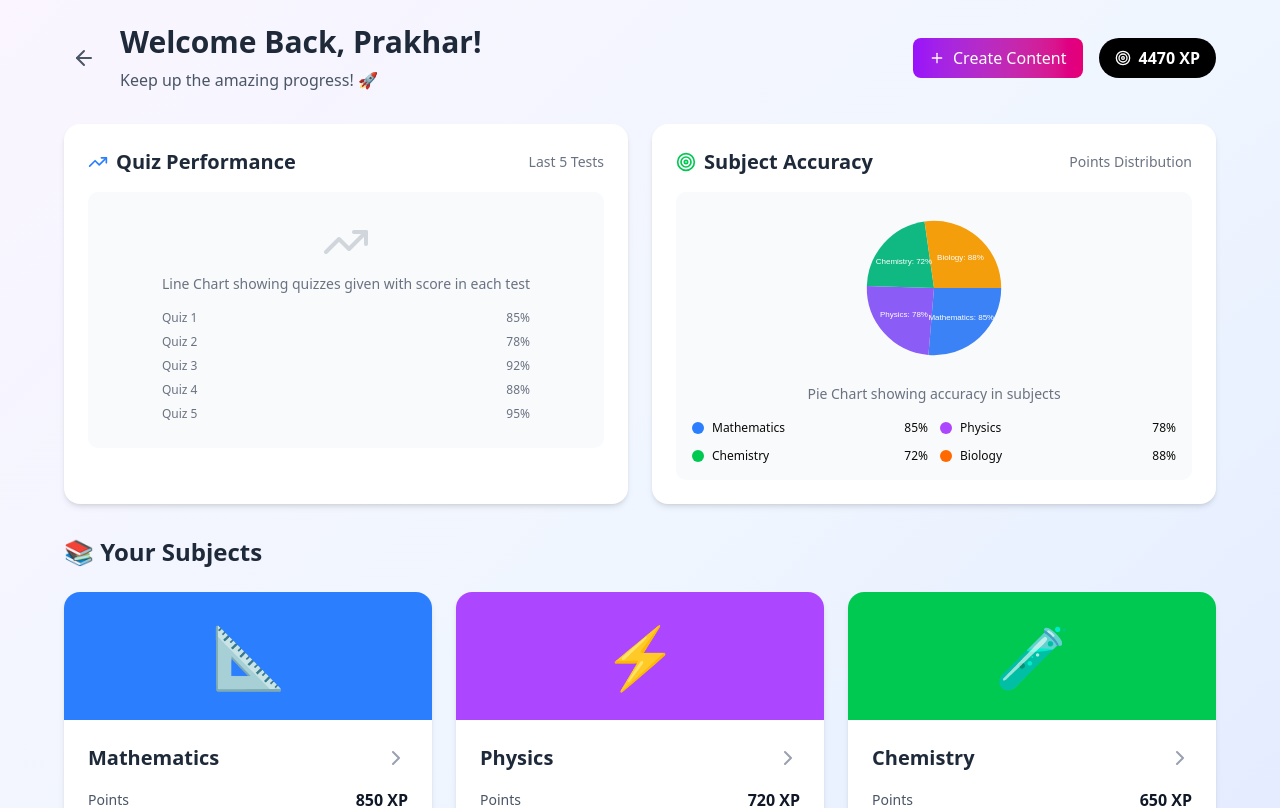
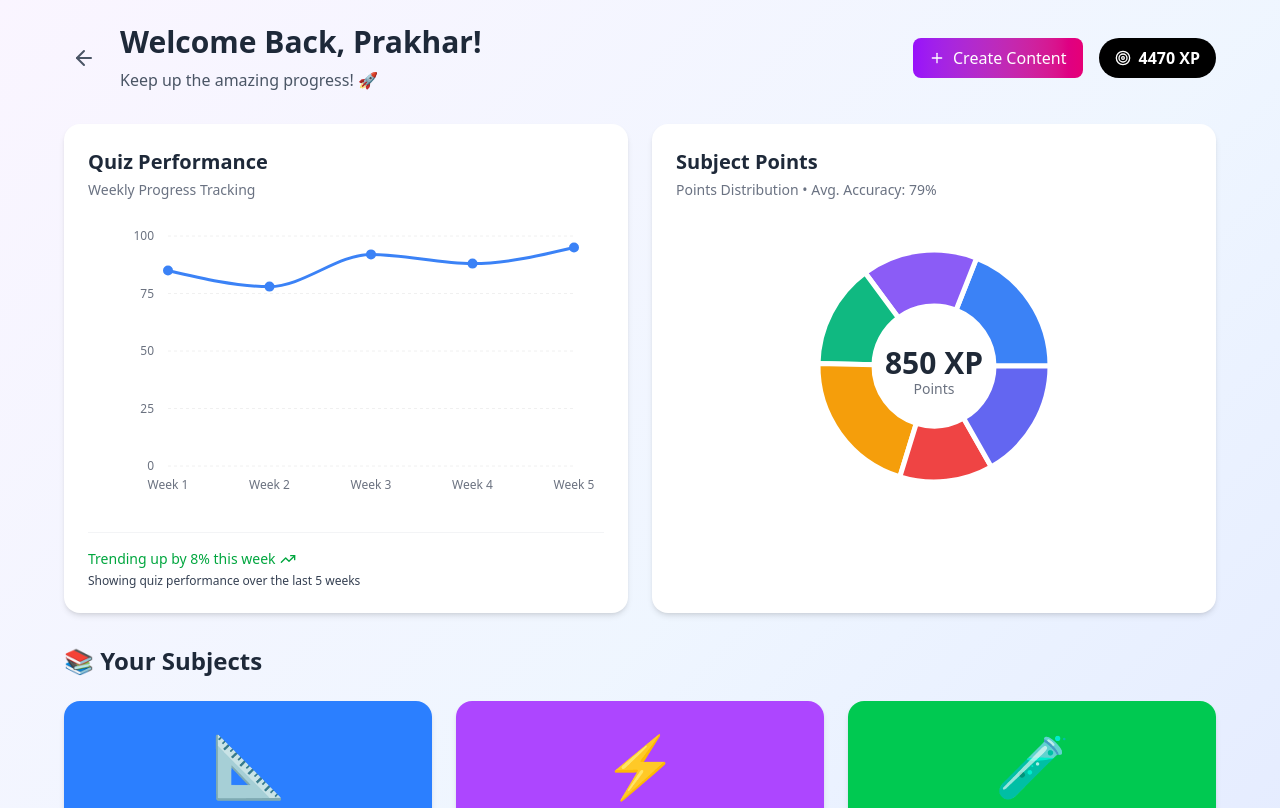
Before and after one commit to Eagleeye1811/notes-summarizer, a React (Vite) app in the folder frontend/: page /dashboard in a window 1280 px wide. Shown: the top 808 px of the page. Built offline with nearby package versions, Linux system fonts and the light colour scheme.

Commit message:
pie & line chart added

```diff
--- a/frontend/package.json
+++ b/frontend/package.json
@@ -21,6 +21,7 @@
     "react-dom": "^19.1.0",
     "react-minimal-pie-chart": "^9.1.1",
     "react-router-dom": "^7.7.1",
+    "recharts": "^3.1.0",
     "tailwind-merge": "^3.3.1",
     "tailwindcss": "^4.1.11"
   },
--- a/frontend/src/components/LineChart.jsx
+++ b/frontend/src/components/LineChart.jsx
@@ -1,32 +1,113 @@
 import React from 'react';
 import { TrendingUp } from 'lucide-react';
+import { CartesianGrid, Line, LineChart, XAxis, YAxis, Tooltip, ResponsiveContainer } from 'recharts';
 
-const LineChart = ({ quizData }) => {
+const LineChartComponent = ({ quizData }) => {
+  // Transform quizData to chart format
+  const chartData = quizData.map((quiz, index) => ({
+    week: quiz.date,
+    score: quiz.score,
+    test: quiz.test,
+  }));
+
+  // Custom tooltip component
+  const CustomTooltip = ({ active, payload, label }) => {
+    if (active && payload && payload.length) {
+      return (
+        <div className="bg-gray-800 text-white px-3 py-2 rounded-lg shadow-lg">
+          <p className="font-medium">{label}</p>
+          {payload.map((entry, index) => (
+            <p key={index} className="text-sm" style={{ color: entry.color }}>
+              {entry.name}: {entry.value}%
+            </p>
+          ))}
+        </div>
+      );
+    }
+    return null;
+  };
+
+  // Calculate trend percentage
+  const calculateTrend = () => {
+    if (chartData.length < 2) return 0;
+    const current = chartData[chartData.length - 1].score;
+    const previous = chartData[chartData.length - 2].score;
+    return ((current - previous) / previous * 100).toFixed(1);
+  };
+
+  const trendPercentage = calculateTrend();
+  const isTrendingUp = parseFloat(trendPercentage) > 0;
+
   return (
-    <div className="bg-white rounded-2xl shadow-md p-6">
+    <div className="bg-white rounded-2xl shadow-md p-6 flex flex-col">
       <div className="flex items-center justify-between mb-4">
-        <h3 className="text-xl font-bold text-gray-800 flex items-center">
-          <TrendingUp className="w-5 h-5 mr-2 text-blue-500" />
-          Quiz Performance
-        </h3>
-        <span className="text-sm text-gray-500">Last 5 Tests</span>
+        <div className="grid gap-1">
+          <h3 className="text-xl font-bold text-gray-800">Quiz Performance</h3>
+          <p className="text-sm text-gray-500">Weekly Progress Tracking</p>
+        </div>
       </div>
-      <div className="h-64 bg-gray-50 rounded-lg p-4 flex items-center justify-center">
-        <div className="text-center text-gray-500">
-          <TrendingUp className="w-12 h-12 mx-auto mb-2 text-gray-300" />
-          <p className="text-sm">Line Chart showing quizzes given with score in each test</p>
-          <div className="mt-4 space-y-2">
-            {quizData.map((quiz, index) => (
-              <div key={index} className="flex justify-between text-xs">
-                <span>{quiz.test}</span>
-                <span className="font-medium">{quiz.score}%</span>
-              </div>
-            ))}
+
+      <div className="flex-1 min-h-[300px]">
+        <ResponsiveContainer width="100%" height={300}>
+          <LineChart
+            data={chartData}
+            margin={{
+              top: 20,
+              right: 30,
+              left: 20,
+              bottom: 20,
+            }}
+          >
+            <CartesianGrid strokeDasharray="3 3" vertical={false} stroke="#f0f0f0" />
+            <XAxis
+              dataKey="week"
+              tickLine={false}
+              axisLine={false}
+              tickMargin={8}
+              tick={{ fontSize: 12, fill: '#6b7280' }}
+            />
+            <YAxis
+              tickLine={false}
+              axisLine={false}
+              tickMargin={8}
+              tick={{ fontSize: 12, fill: '#6b7280' }}
+              domain={[0, 100]}
+            />
+            <Tooltip content={<CustomTooltip />} />
+            <Line
+              type="monotone"
+              dataKey="score"
+              stroke="#3B82F6"
+              strokeWidth={3}
+              dot={{
+                fill: "#3B82F6",
+                strokeWidth: 2,
+                r: 4,
+              }}
+              activeDot={{
+                r: 6,
+                stroke: "#3B82F6",
+                strokeWidth: 2,
+              }}
+              name="Quiz Score"
+            />
+          </LineChart>
+        </ResponsiveContainer>
+      </div>
+
+      <div className="mt-4 pt-4 border-t border-gray-100">
+        <div className="flex items-center gap-2 text-sm">
+          <div className={`flex items-center gap-1 font-medium ${isTrendingUp ? 'text-green-600' : 'text-red-600'}`}>
+            {isTrendingUp ? 'Trending up' : 'Trending down'} by {Math.abs(trendPercentage)}% this week
+            <TrendingUp className={`h-4 w-4 ${isTrendingUp ? 'text-green-600' : 'text-red-600 rotate-180'}`} />
           </div>
+        </div>
+        <div className="text-xs text-gray-700 mt-1">
+          Showing quiz performance over the last 5 weeks
         </div>
       </div>
     </div>
   );
 };
 
-export default LineChart;
+export default LineChartComponent;
--- a/frontend/src/components/PieChart.jsx
+++ b/frontend/src/components/PieChart.jsx
@@ -1,6 +1,5 @@
-import React, { useMemo } from 'react';
-import { PieChart as MinimalPieChart } from 'react-minimal-pie-chart';
-import { Target } from 'lucide-react';
+import React, { useMemo, useState } from 'react';
+import { Label, Pie, PieChart, Sector, Tooltip } from 'recharts';
 
 const SubjectPieChart = ({ subjects }) => {
   // Tailwind class to hex color map
@@ -14,54 +13,128 @@ const SubjectPieChart = ({ subjects }) => {
     'bg-gray-500': '#6B7280',
   };
 
-  // Memoized pie chart data
-  const pieData = useMemo(() =>
-    subjects.slice(0, 4).map((subject) => ({
-      title: subject.name,
-      value: subject.accuracy,
-      color: colorMap[subject.color] || '#6B7280',
+  // Convert subjects to chart data format with points
+  const chartData = useMemo(() =>
+    subjects.map((subject) => ({
+      month: subject.name.toLowerCase(),
+      desktop: subject.points,
+      fill: colorMap[subject.color] || '#6B7280',
+      name: subject.name,
+      points: subject.points,
+      accuracy: subject.accuracy,
     })), [subjects]);
 
+  const [activeSubject, setActiveSubject] = useState(chartData[0]?.month || '');
+
+  const activeIndex = useMemo(
+    () => chartData.findIndex((item) => item.month === activeSubject),
+    [activeSubject, chartData]
+  );
+
+  const subjectsList = useMemo(() => chartData.map((item) => item.month), [chartData]);
+
+  // Calculate total points
+  const totalPoints = useMemo(() =>
+    chartData.reduce((sum, item) => sum + item.points, 0), [chartData]);
+
+  // Calculate average accuracy
+  const averageAccuracy = useMemo(() =>
+    Math.round(chartData.reduce((sum, item) => sum + item.accuracy, 0) / chartData.length), [chartData]);
+
+  // Custom tooltip component
+  const CustomTooltip = ({ active, payload }) => {
+    if (active && payload && payload.length) {
+      const data = payload[0];
+      const percentage = ((data.value / totalPoints) * 100).toFixed(1);
+      return (
+        <div className="bg-gray-800 text-white px-3 py-2 rounded-lg shadow-lg">
+          <div className="flex items-center gap-2">
+            <div
+              className="w-3 h-3 rounded-sm"
+              style={{ backgroundColor: data.fill }}
+            ></div>
+            <span className="font-medium">{data.payload.name}</span>
+            <span className="ml-auto font-bold">{data.value} XP</span>
+          </div>
+          <div className="text-xs text-gray-300 mt-1">
+            {percentage}% of total points
+          </div>
+        </div>
+      );
+    }
+    return null;
+  };
+
   return (
-    <div className="bg-white rounded-2xl shadow-md p-6">
+    <div className="bg-white rounded-2xl shadow-md p-6 flex flex-col">
       <div className="flex items-center justify-between mb-4">
-        <h3 className="text-xl font-bold text-gray-800 flex items-center">
-          <Target className="w-5 h-5 mr-2 text-green-500" />
-          Subject Accuracy
-        </h3>
-        <span className="text-sm text-gray-500">Points Distribution</span>
+        <div className="grid gap-1">
+          <h3 className="text-xl font-bold text-gray-800">Subject Points</h3>
+          <p className="text-sm text-gray-500">Points Distribution • Avg. Accuracy: {averageAccuracy}%</p>
+        </div>
       </div>
 
-      <div className="bg-gray-50 rounded-lg p-4 flex flex-col items-center justify-center">
-        <div className="w-40 h-40">
-          <MinimalPieChart
-            data={pieData}
-            label={({ dataEntry }) => `${dataEntry.title}: ${dataEntry.value}%`}
-            labelStyle={{
-              fontSize: '5px',
-              fontFamily: 'sans-serif',
-              fill: '#fff',
-            }}
-            labelPosition={60}
-            radius={42}
-            animate
-          />
-        </div>
-
-        <p className="text-sm mt-4 text-gray-500">
-          Pie Chart showing accuracy in subjects
-        </p>
-
-        <div className="mt-4 grid grid-cols-2 gap-3 w-full text-xs">
-          {subjects.slice(0, 4).map((subject) => (
-            <div key={subject.id} className="flex items-center justify-between">
-              <div className="flex items-center">
-                <div className={`w-3 h-3 rounded-full mr-2 ${subject.color}`}></div>
-                <span>{subject.name}</span>
-              </div>
-              <span className="font-medium">{subject.accuracy}%</span>
-            </div>
-          ))}
+      <div className="flex flex-1 justify-center pb-0">
+        <div className="mx-auto aspect-square w-full max-w-[300px]">
+          <PieChart width={300} height={300}>
+            <Tooltip content={<CustomTooltip />} />
+            <Pie
+              data={chartData}
+              dataKey="desktop"
+              nameKey="month"
+              cx="50%"
+              cy="50%"
+              innerRadius={60}
+              strokeWidth={5}
+              activeIndex={activeIndex}
+              activeShape={({
+                outerRadius = 0,
+                ...props
+              }) => (
+                <g>
+                  <Sector {...props} outerRadius={outerRadius + 10} />
+                  <Sector
+                    {...props}
+                    outerRadius={outerRadius + 25}
+                    innerRadius={outerRadius + 12}
+                  />
+                </g>
+              )}
+            >
+              <Label
+                content={({ viewBox }) => {
+                  if (viewBox && "cx" in viewBox && "cy" in viewBox) {
+                    const activeData = chartData[activeIndex];
+                    return (
+                      <text
+                        x={viewBox.cx}
+                        y={viewBox.cy}
+                        textAnchor="middle"
+                        dominantBaseline="middle"
+                      >
+                        <tspan
+                          x={viewBox.cx}
+                          y={viewBox.cy}
+                          className="fill-foreground text-3xl font-bold"
+                          style={{ fill: '#1f2937' }}
+                        >
+                          {activeData ? `${activeData.points} XP` : '0 XP'}
+                        </tspan>
+                        <tspan
+                          x={viewBox.cx}
+                          y={(viewBox.cy || 0) + 24}
+                          className="fill-muted-foreground"
+                          style={{ fill: '#6b7280', fontSize: '14px' }}
+                        >
+                          Points
+                        </tspan>
+                      </text>
+                    )
+                  }
+                }}
+              />
+            </Pie>
+          </PieChart>
         </div>
       </div>
     </div>
```
Also changed, not shown: 1 other file (tests, documents, lock files or other folders).
